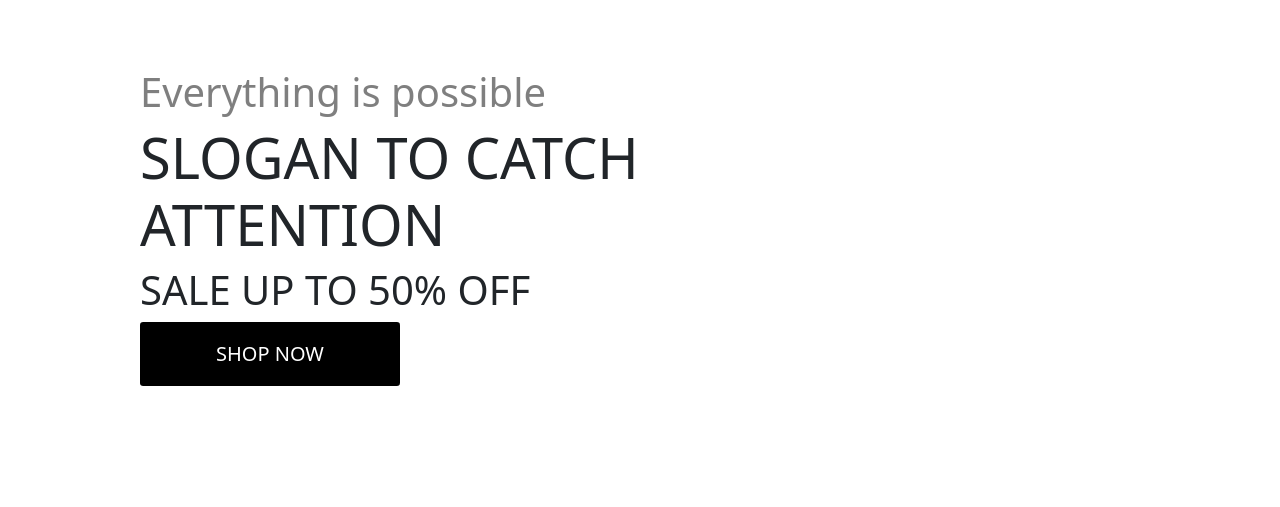
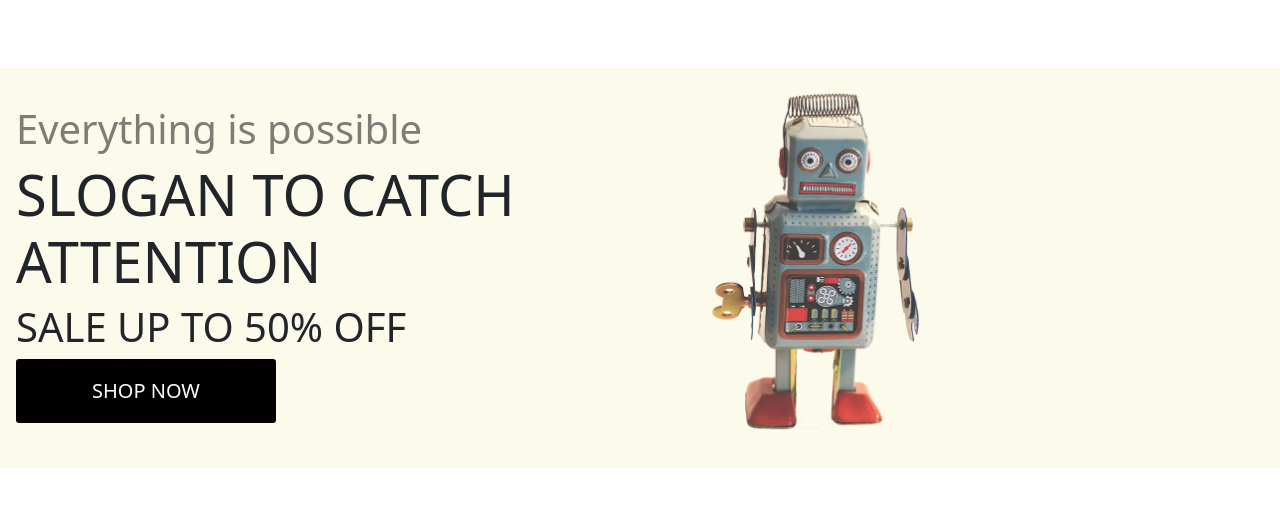
Before and after one commit to alexandergrib/ms4-store, a Django app: page / in a window 1280 px wide. Shown: the part 96-603 px from the top of the page. Run offline with Django 3.2, Linux system fonts and the light colour scheme; some libraries are stand-ins or nearby versions.

Commit message:
Add home page main banner

```diff
--- a/home/templates/home/index.html
+++ b/home/templates/home/index.html
@@ -10,8 +10,8 @@
 {% endblock %}
 
 {% block content %}
-    <div class="container h-100">
-        <div class="row h-100">
+    <div class="w-100 homepage">
+        <div class="row h-100 px-3">
             <div class="col-8 col-md-7 my-auto">
                 <h2 class="display-6 text-black-50 text-muted">Everything is possible</h2>
                 <h1 class="display-4 logo-font text-black">SLOGAN TO CATCH ATTENTION</h1>
--- a/static/css/base.css
+++ b/static/css/base.css
@@ -33,6 +33,13 @@ html {
     position: relative;
     right: 5%;
 }
+
+.homepage {
+    height: 400px;
+    background: #FCFAEB url('/media/robot.webp') no-repeat center;
+    background-size: contain ;
+}
+
 
 /*from Bulma*/
 .icon {
```
Also changed, not shown: media/robot.webp (added).
